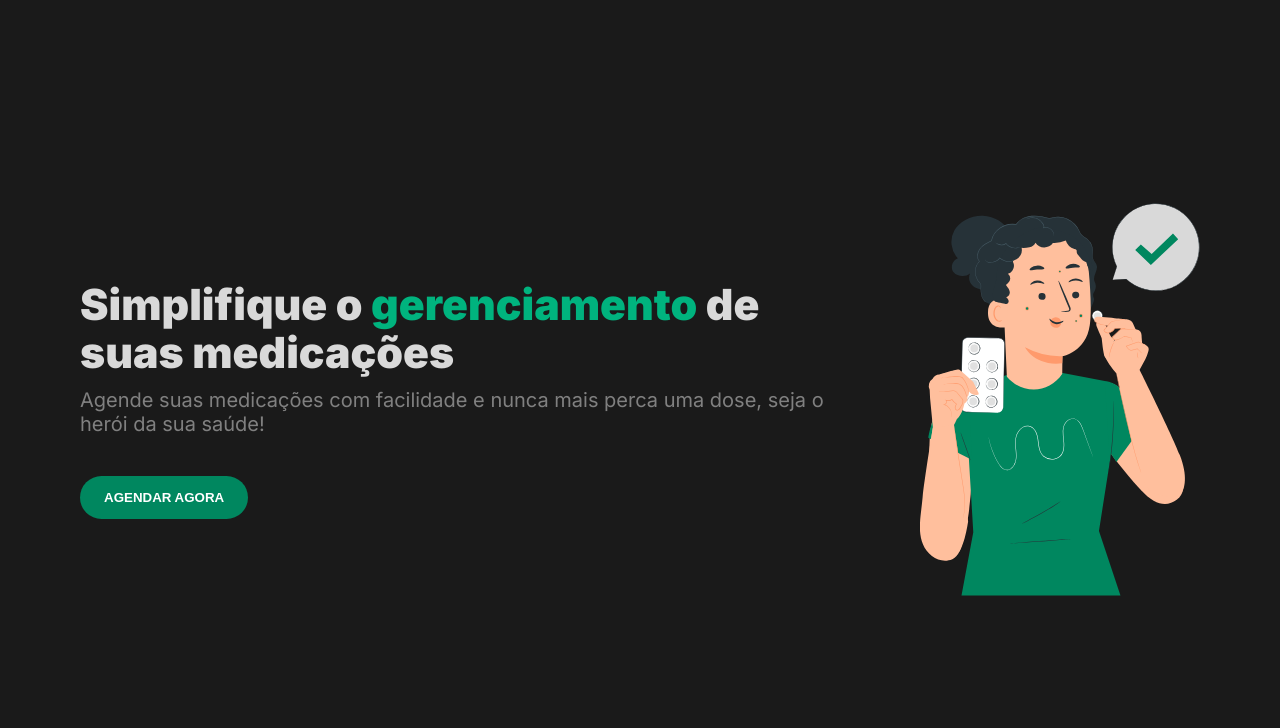
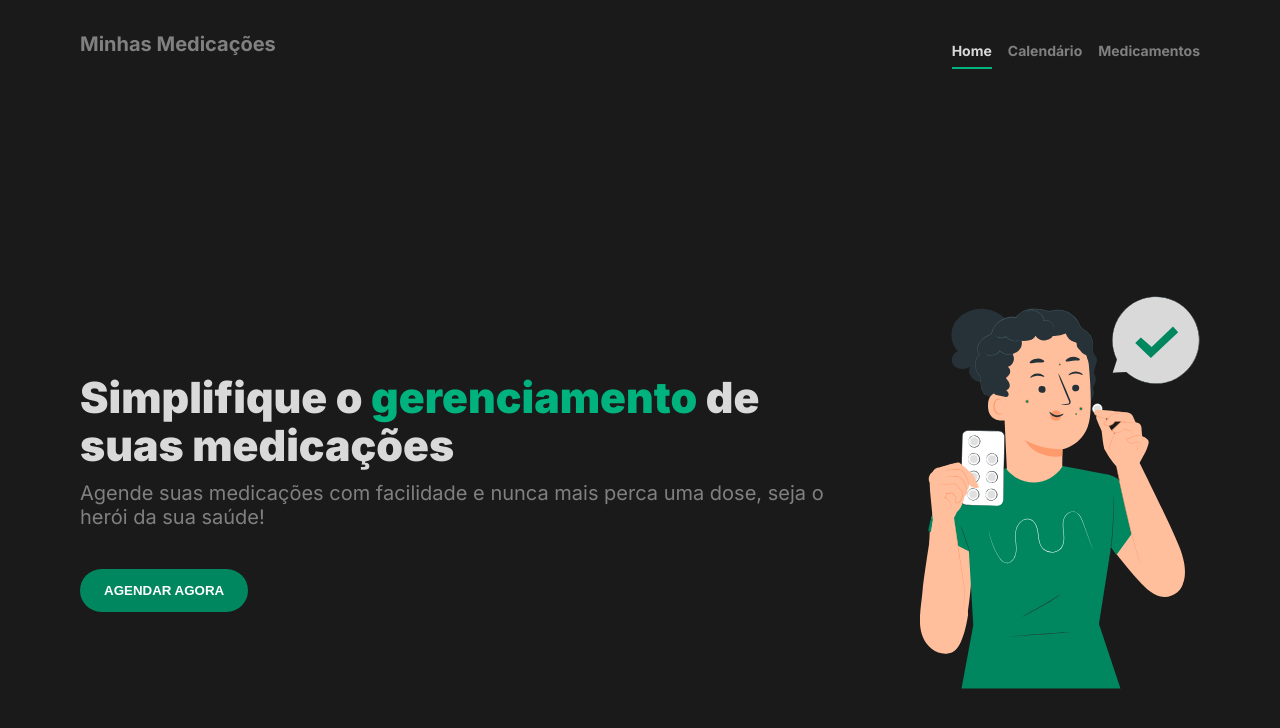
Before and after one commit to pabloccard/minhas-medicacoes, a Next.js app: page / in a window 1280 px wide. Shown: the top 728 px of the page. Built offline with nearby package versions, Linux system fonts and the light colour scheme.

Commit message:
feat(layout): Add header component

```diff
--- a/package.json
+++ b/package.json
@@ -17,6 +17,7 @@
     "next": "13.4.1",
     "react": "18.2.0",
     "react-dom": "18.2.0",
+    "react-icons": "^4.8.0",
     "typescript": "5.0.4"
   },
   "devDependencies": {
--- a/src/app/layout.tsx
+++ b/src/app/layout.tsx
@@ -1,6 +1,7 @@
 import { ReactNode } from 'react'
 import './globals.css'
 import { Inter } from 'next/font/google'
+import { Header } from '@/components/Header'
 
 const inter = Inter({ subsets: ['latin'] })
 
@@ -12,7 +13,10 @@ export const metadata = {
 export default function RootLayout({ children }: { children: ReactNode }) {
   return (
     <html lang="pt-BR">
-      <body className={inter.className}>{children}</body>
+      <body className={inter.className}>
+        <Header />
+        {children}
+      </body>
     </html>
   )
 }
--- a/src/app/page.module.css
+++ b/src/app/page.module.css
@@ -2,7 +2,7 @@
   max-width: calc(1120px + 4rem);
   height: 100vh;
   margin: 0 auto;
-  padding: 2rem;
+  padding: 4rem 2rem 5rem;
 }
 
 .content {
--- /dev/null
+++ b/src/components/Header/index.tsx
@@ -0,0 +1,37 @@
+import Link from 'next/link'
+import styles from './styles.module.css'
+import {
+  AiOutlineCalendar,
+  AiOutlineHome,
+  AiOutlineMedicineBox,
+} from 'react-icons/ai'
+
+export const Header = () => {
+  return (
+    <div className={styles.container}>
+      <header className={styles.header}>
+        <strong className={styles.logo}>Minhas Medicações</strong>
+        <nav>
+          <Link href="/" className={`${styles.link} ${styles.active}`}>
+            <span>
+              <AiOutlineHome />
+            </span>
+            <strong>Home</strong>
+          </Link>
+          <Link href="/calendar" className={styles.link}>
+            <span>
+              <AiOutlineCalendar />
+            </span>
+            <strong>Calendário</strong>
+          </Link>
+          <Link href="/calendar" className={styles.link}>
+            <span>
+              <AiOutlineMedicineBox />
+            </span>
+            <strong>Medicamentos</strong>
+          </Link>
+        </nav>
+      </header>
+    </div>
+  )
+}
--- /dev/null
+++ b/src/components/Header/styles.module.css
@@ -0,0 +1,92 @@
+.container {
+    width: 100%;
+    position: absolute;
+    bottom: 0;
+    background: var(--gray-500);
+}
+
+.logo {
+    display: none;
+
+    font-size: 1.25rem;
+    color: var(--gray-300);
+}
+
+.header {
+    max-width: calc(1120px + 4rem);
+    margin: 0 auto;
+    padding: 1.25rem 2rem;
+
+    display: flex;
+    justify-content: space-between;
+}
+
+.header nav {
+    display: flex;
+    gap: 1rem;
+
+    width: 100%;
+    justify-content: space-between;
+}
+
+.link {
+    text-decoration: none;
+    font-weight: bold;
+    color: var(--gray-300);
+    font-size: 1.5rem;
+}
+
+.link strong {
+    display: none;
+}
+
+.link.active  {
+    color: var(--green-500);
+}
+
+.link:hover {
+    color: var(--gray-200);
+    transition: color 0.2s ease-in, border-color 0.2s ease-in;
+}
+
+
+@media(min-width:768px) {
+    .container {
+        position: static;
+        background: transparent;
+    }
+
+    .logo,
+    .link strong {
+        display: inline;
+    }
+
+    .header {
+        justify-content: space-between;
+        padding: 2rem;
+    }
+
+
+    .header nav {
+        width: auto;
+        justify-content: initial;
+    }
+
+    .link {
+        font-size: 0.875rem;
+        padding-block: 0.5rem;
+        border-top: 2px solid transparent;
+        border-bottom: 2px solid transparent;
+    }
+
+    .link span {
+        display: none;
+    }
+
+
+
+    .link.active {
+        color: var(--gray-200);
+        border-bottom-color: var(--green-500);
+    }
+}
```
Also changed, not shown: 1 other file (tests, documents, lock files or other folders).
